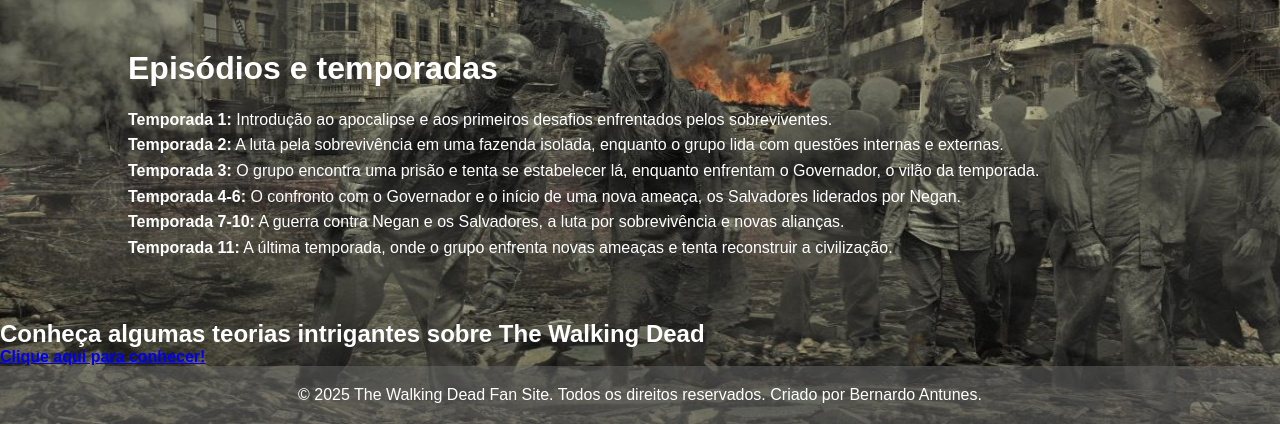
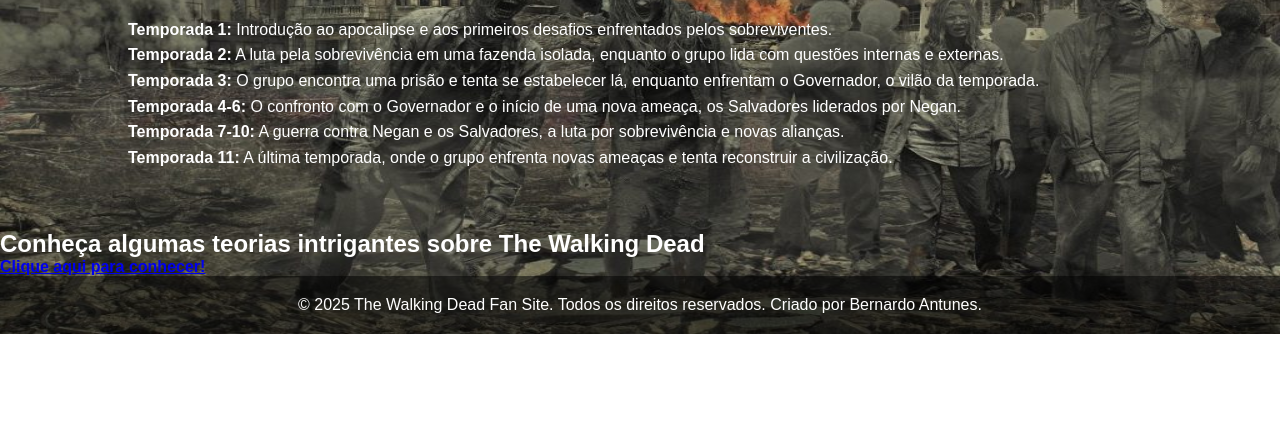
Before and after one commit to Bernardo751/SiteTheWalkingDead, a plain HTML site: page index.html in a window 1280 px wide. Shown: the part 2113-2537 px from the top of the page. After the commit the page ends 2447 px from the top, so only its background shows below. Drawn offline with Linux system fonts and the light colour scheme.

Commit message:
style.css

```diff
--- a/css/style.css
+++ b/css/style.css
@@ -34,7 +34,9 @@
     font-size: 3rem;
 }
 header, footer{
-     background-color: rgba(105,105,105,0.5);
+     background-color: rgba(0, 0, 0, 0.5);
+     top: 0;
+     position: fixed;
 }
 nav ul {
     display: flex;
```
